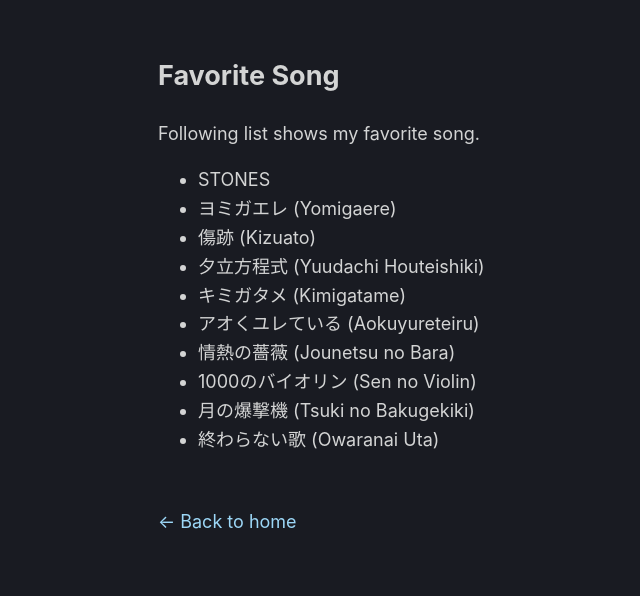
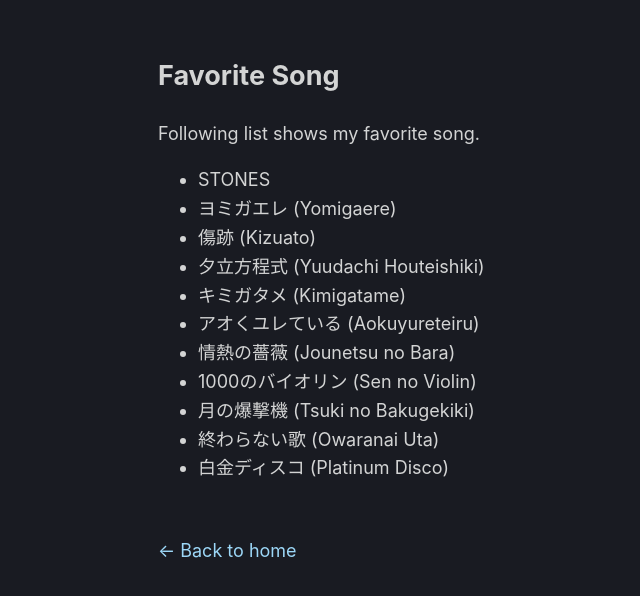
Before and after one commit to kira924age/kira924age.com, a Next.js app: page /song in a window 1280 px wide. Shown: the top 596 px of the page, without its empty margins (122-762 px from the left). Built offline with nearby package versions, Linux system fonts and the light colour scheme.

Commit message:
update song.js

```diff
--- a/pages/song.js
+++ b/pages/song.js
@@ -21,6 +21,7 @@ export default function FavoriteSong() {
         <li key="8">1000のバイオリン (Sen no Violin)</li>
         <li key="9">月の爆撃機 (Tsuki no Bakugekiki)</li>
         <li key="10">終わらない歌 (Owaranai Uta)</li>
+        <li key="11">白金ディスコ (Platinum Disco)</li>
       </ul>
     </Layout>
   );
```
